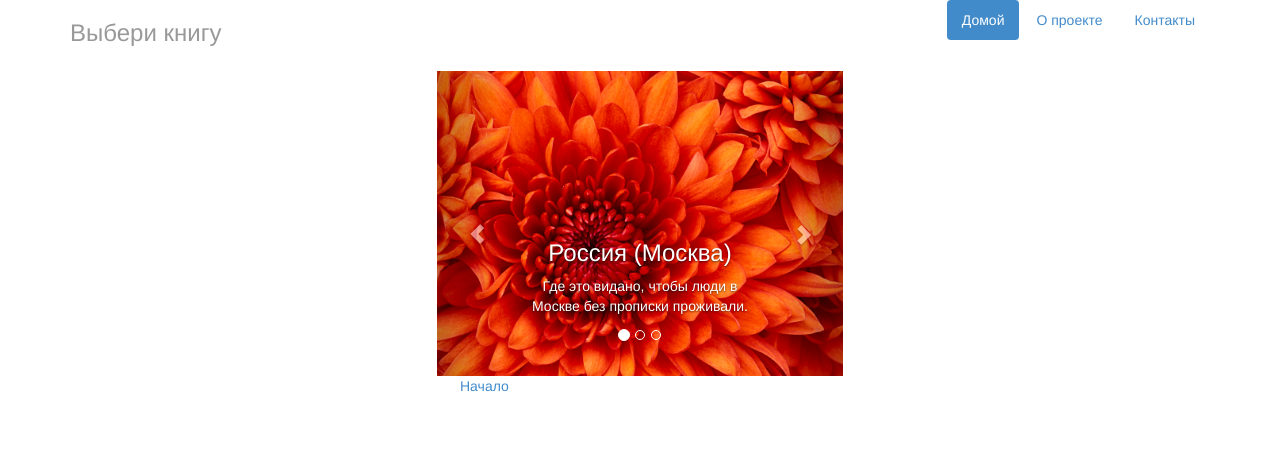
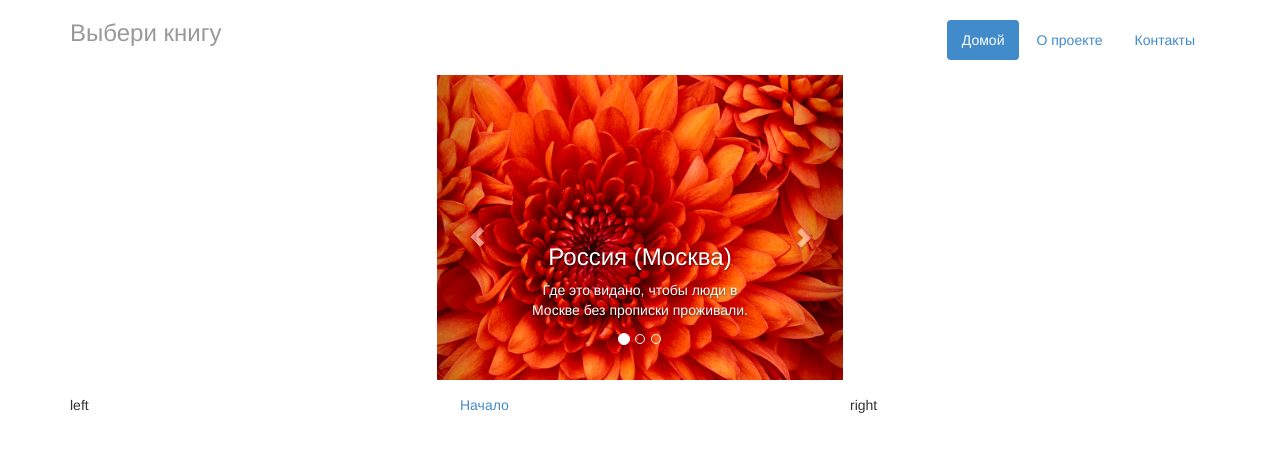
Before and after one commit to wkomor/pickthebook, a Django app: page / in a window 1280 px wide. Shown: the top 452 px of the page. Run offline with Django 3.2, Linux system fonts and the light colour scheme.

Commit message:
Обновления от 8.10.15

```diff
--- a/pickthebook/books/views.py
+++ b/pickthebook/books/views.py
@@ -2,7 +2,7 @@ from django.shortcuts import render
 
 from django.views.generic import ListView, DetailView, TemplateView
 
-from .models import Question, Answer, Author, Book
+from .models import Question,  Author, Book
 
 
 class QuestionDetailView(ListView):
--- /dev/null
+++ b/pickthebook/templates/base.html
@@ -0,0 +1,133 @@
+{% load staticfiles %}
+<!DOCTYPE html>
+<html lang="en">
+<head>
+    <meta charset="UTF-8">
+    <title>Выбери книгу</title>
+    <script src="https://code.jquery.com/jquery.min.js"></script>
+    <link href="{% static 'css/bootstrap.min.css' %}" rel="stylesheet">
+    <link href="{% static 'css/bootstrap-slider.css' %}" rel="stylesheet">
+    <script src="{% static 'js/bootstrap.js' %}" type="text/javascript"></script>
+</head>
+<body>
+
+<div class="container">
+    <div class="header">
+            <ul class="nav nav-pills pull-right">
+                <li class="active"><a href="#">Домой</a></li>
+                <li><a href="#">О проекте</a></li>
+                <li><a href="#">Контакты</a></li>
+            </ul>
+        <h3 class="text-muted">Выбери книгу</h3>
+    </div>
+</div>
+
+{% block slider %}
+<!-- Слайдер с рекламой! -->
+<div class="row">
+    <div class="col-lg-4 col-lg-offset-4">
+        <div id="carousel-example-generic" class="carousel slide" data-ride="carousel">
+            <!-- Маркеры слайдов -->
+            <ol class="carousel-indicators">
+                <li data-target="#carousel-example-generic" data-slide-to="0" class="active"></li>
+                <li data-target="#carousel-example-generic" data-slide-to="1"></li>
+                <li data-target="#carousel-example-generic" data-slide-to="2"></li>
+            </ol>
+
+            <!-- Содержимое слайдов -->
+            <div class="carousel-inner">
+                <div class="item active">
+                    <img src="{% static 'image/1.jpg' %}" alt="...">
+                    <div class="carousel-caption">
+                        <h3>Россия (Москва)</h3>
+                        <p>Где это видано, чтобы люди в Москве без прописки проживали.</p>
+                    </div>
+                </div>
+
+                <div class="item">
+                    <img src="{% static 'image/2.jpg' %}" alt="...">
+                    <div class="carousel-caption">
+                        <h3>Осень</h3>
+                        <p>Осень — это вторая весна, когда каждый лист — цветок.</p>
+                    </div>
+                </div>
+
+                <div class="item">
+                    <img src="{% static 'image/3.jpg' %}" alt="...">
+                    <div class="carousel-caption">
+                        <h3>Дождь</h3>
+                        <p>Осень опять идут дожди...</p>
+                    </div>
+                </div>
+            </div>
+
+            <!-- Controls -->
+            <a class="left carousel-control" href="#carousel-example-generic" data-slide="prev">
+                <span class="glyphicon glyphicon-chevron-left"></span>
+            </a>
+            <a class="right carousel-control" href="#carousel-example-generic" data-slide="next">
+                <span class="glyphicon glyphicon-chevron-right"></span>
+            </a>
+        </div>
+    </div>
+</div><!--Слайдер-->
+{% endblock %}
+
+<div class="container">
+    <!-- Средняя секция -->
+    <div class="row">
+        <div class="col-lg-4">
+        {% block  left_side%}
+            <p>left</p>
+        {% endblock %}
+        </div>
+
+    <div class="col-lg-4">
+        {% block content %}
+
+        {% endblock %}
+    </div>
+
+        <div class="col-lg-4">
+    {% block  right_side%}
+
+            <p>right</p>
+
+    {% endblock %}
+        </div>
+    </div>
+
+    <!-- Нижняя секция -->
+<div class="row">
+    <div class="col-lg-3">
+        {% block  bottom1%}
+        {% endblock %}
+    </div>
+    <div class="col-lg-3">
+        {% block  bottom2%}
+        {% endblock %}
+    </div>
+    <div class="col-lg-3">
+        {% block  bottom3%}
+        {% endblock %}
+    </div>
+    <div class="col-lg-3">
+        {% block  bottom4%}
+        {% endblock %}
+    </div>
+</div>
+
+    <!--Футер -->
+    <footer class="footer">
+        <div class="container">
+            <p class="text-muted">
+                {% block  footer%}
+                {% endblock %}
+            </p>
+        </div>
+    </footer>
+
+
+</div>
+</body>
+</html>
--- a/pickthebook/templates/index.html
+++ b/pickthebook/templates/index.html
@@ -1,84 +1,11 @@
-{% load staticfiles %}
-<!DOCTYPE html>
-<html lang="en">
-<head>
-    <meta charset="UTF-8">
-    <title>Выбери книгу</title>
-    <script src="https://code.jquery.com/jquery.min.js"></script>
-    <link href="{% static 'css/bootstrap.min.css' %}" rel="stylesheet">
-    <link href="{% static 'css/bootstrap-slider.css' %}" rel="stylesheet">
-    <script src="{% static 'js/bootstrap.js' %}" type="text/javascript"></script>
-</head>
-<body>
-<div class="header">
-    <div class="container">
+{% extends "base.html" %}
 
-            <ul class="nav nav-pills pull-right">
-                <li class="active"><a href="#">Домой</a></li>
-                <li><a href="#">О проекте</a></li>
-                <li><a href="#">Контакты</a></li>
-            </ul>
-        <h3 class="text-muted">Выбери книгу</h3>
-    </div>
-</div>
 
-<!-- Слайдер с рекламой! -->
-<div class="row">
-    <div class="col-lg-4 col-lg-offset-4">
-        <div id="carousel-example-generic" class="carousel slide" data-ride="carousel">
-            <!-- Маркеры слайдов -->
-            <ol class="carousel-indicators">
-                <li data-target="#carousel-example-generic" data-slide-to="0" class="active"></li>
-                <li data-target="#carousel-example-generic" data-slide-to="1"></li>
-                <li data-target="#carousel-example-generic" data-slide-to="2"></li>
-            </ol>
+{% block content %}
 
-            <!-- Содержимое слайдов -->
-            <div class="carousel-inner">
-                <div class="item active">
-                    <img src="{% static 'image/1.jpg' %}" alt="...">
-                    <div class="carousel-caption">
-                        <h3>Россия (Москва)</h3>
-                        <p>Где это видано, чтобы люди в Москве без прописки проживали.</p>
-                    </div>
-                </div>
 
-                <div class="item">
-                    <img src="{% static 'image/2.jpg' %}" alt="...">
-                    <div class="carousel-caption">
-                        <h3>Осень</h3>
-                        <p>Осень — это вторая весна, когда каждый лист — цветок.</p>
-                    </div>
-                </div>
-
-                <div class="item">
-                    <img src="{% static 'image/3.jpg' %}" alt="...">
-                    <div class="carousel-caption">
-                        <h3>Дождь</h3>
-                        <p>Осень опять идут дожди...</p>
-                    </div>
-                </div>
-            </div>
-
-            <!-- Controls -->
-            <a class="left carousel-control" href="#carousel-example-generic" data-slide="prev">
-                <span class="glyphicon glyphicon-chevron-left"></span>
-            </a>
-            <a class="right carousel-control" href="#carousel-example-generic" data-slide="next">
-                <span class="glyphicon glyphicon-chevron-right"></span>
-            </a>
-        </div>
-    </div> <!--Слайдер-->
-
-<div class="container">
-    <div class="row">
-        <div class="col-lg-4 col-lg-offset-4">
             <a href="{% url 'question' %}" class="">Начало</a>
-        </div>
-    </div>
-</div>
 
 
 
-</body>
-</html>
+{% endblock %}
```
Also changed, not shown: pickthebook/books/admin.py (+19 -5 lines), pickthebook/books/models.py (+27 -11 lines), pickthebook/books/migrations/0002_auto_20151008_1525.py (added), pickthebook/books/migrations/0003_auto_20151008_1550.py (added), pickthebook/books/migrations/0004_auto_20151008_1616.py (added), pickthebook/db.sqlite3, 6 other files.
